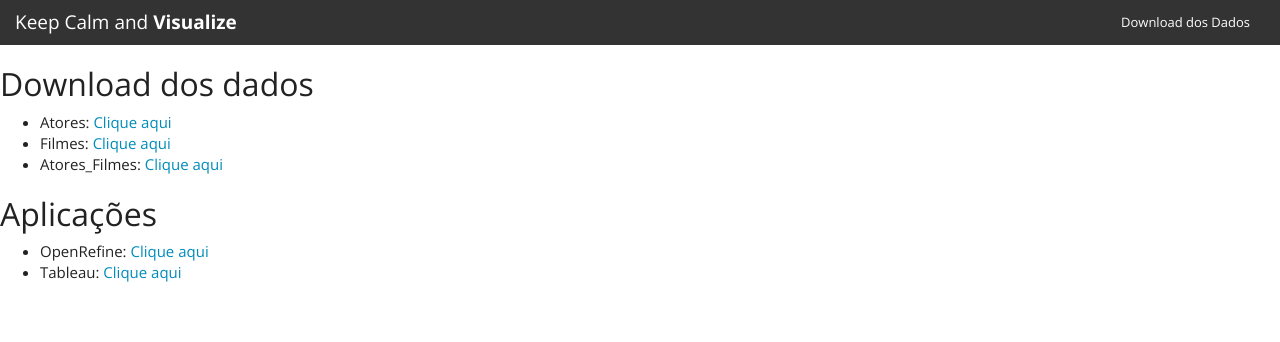
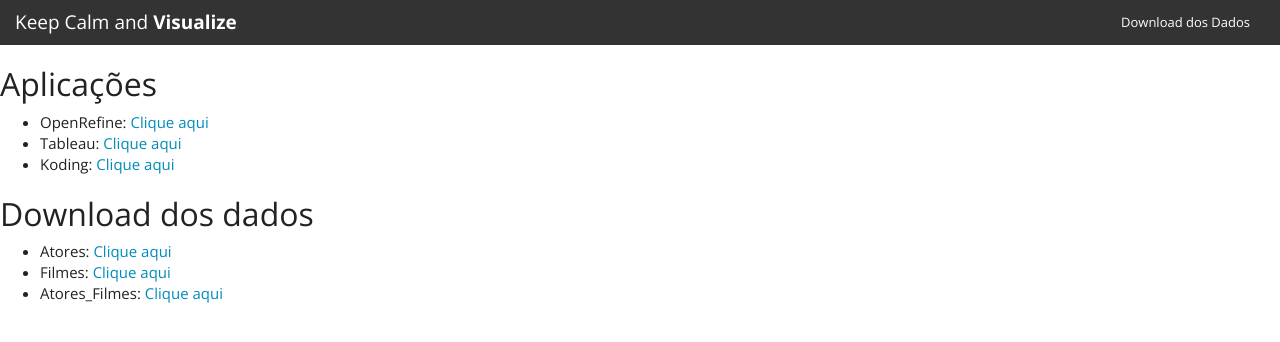
Before and after one commit to gxferreira/keepcalmandvis, a website: page download.html in a window 1280 px wide. Drawn offline with nearby package versions, Linux system fonts and the light colour scheme.

Commit message:
Update download.html

```diff
--- a/download.html
+++ b/download.html
@@ -16,16 +16,18 @@
 			</div>
 		</div>
 	</nav>
+
+	<h2>Aplicações</h2>
+	<ul>
+		<li>OpenRefine: <a target="_blank" href="http://openrefine.org/download.html">Clique aqui</a></li>
+		<li>Tableau: <a target="_blank" href="https://public.tableau.com/s/">Clique aqui</a></li>
+		<li>Koding: <a target="_blank" href="https://koding.com">Clique aqui</a></li>
+	</ul>
+
 	<h2>Download dos dados</h2>
 	<ul>
 		<li>Atores: <a href="dados/atores.csv" download>Clique aqui</a></li>
 		<li>Filmes: <a href="dados/filmes.csv" download>Clique aqui</a></li>
 		<li>Atores_Filmes: <a href="dados/atores_filmes.csv">Clique aqui</a></li>
 	</ul>
-
-	<h2>Aplicações</h2>
-	<ul>
-		<li>OpenRefine: <a target="_blank" href="http://openrefine.org/download.html">Clique aqui</a></li>
-		<li>Tableau: <a target="_blank" href="https://public.tableau.com/s/">Clique aqui</a></li>
-	</ul>
 </body>
```
